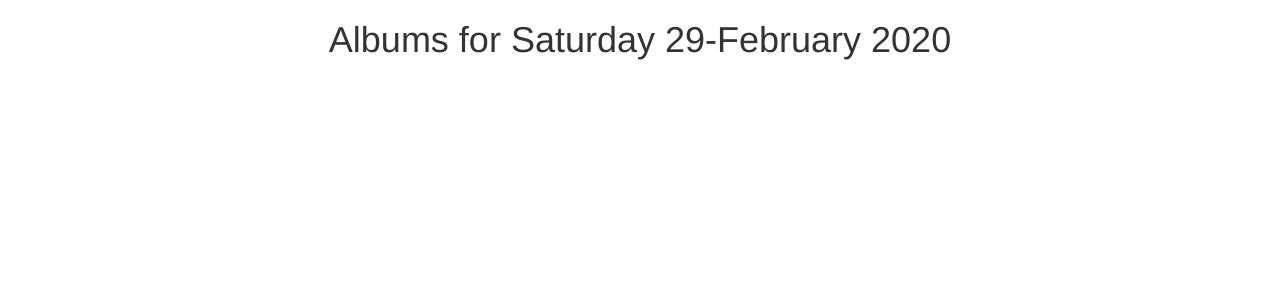
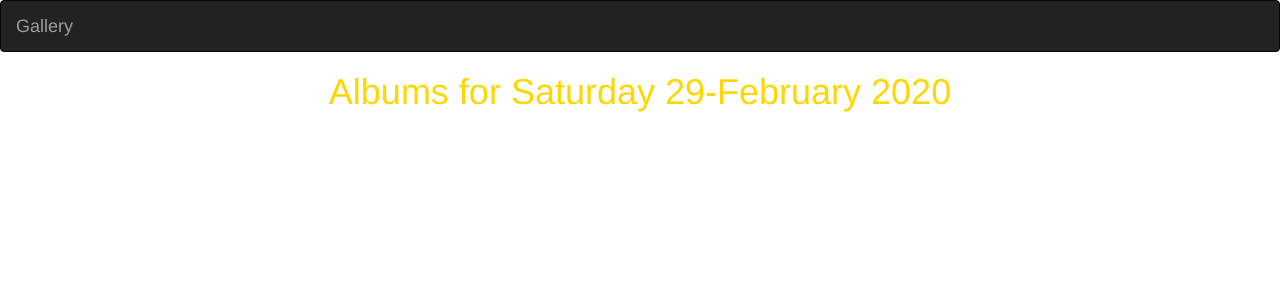
Before and after one commit to JamesOdera/ng, a Django app: page /album/today/ in a window 1280 px wide. Shown: the top 300 px of the page. Run offline with Django 3.2, Linux system fonts and the light colour scheme; some libraries are stand-ins or nearby versions.

Commit message:
Add a navbar and a css link for further styling

```diff
--- a/album/templates/all-album/base.html
+++ b/album/templates/all-album/base.html
@@ -1,4 +1,5 @@
 {% load bootstrap3 %}
+{% load static%}
 <!DOCTYPE html>
 <html>
 <head>
@@ -12,10 +13,14 @@
 
   {% block styles %}
     {% bootstrap_css %}
+    <link rel="stylesheet" href="{% static 'css/album.css' %}">
   {% endblock %}
 
 </head>
 <body>
+
+    {% include "navbar.html" %}
+
     {% block content %} <h1 class='text-center'>Albums for {{date|date:"l d-F Y"}}</h1> {%endblock%}
 
     {% block scripts %}
--- /dev/null
+++ b/album/templates/navbar.html
@@ -0,0 +1,17 @@
+<!DOCTYPE html>
+<html lang="en">
+<head>
+
+  <meta charset="utf-8">
+  <meta name="viewport" content="width=device-width, initial-scale=1">
+</head>
+<body>
+<nav class="navbar navbar-inverse">
+  <div class="container-fluid">
+    <div class="navbar-header">
+      <a class="navbar-brand" href="{% url 'albumToday' %}">Gallery</a>
+    </div>
+  </div>
+</nav>
+</body>
+</html>
--- a/gallery/settings.py
+++ b/gallery/settings.py
@@ -120,3 +120,6 @@ USE_TZ = True
 # https://docs.djangoproject.com/en/1.11/howto/static-files/
 
 STATIC_URL = '/static/'
+STATICFILES_DIRS = [
+    os.path.join(BASE_DIR, "static"),
+]
--- /dev/null
+++ b/static/css/album.css
@@ -0,0 +1,4 @@
+h1
+{
+  color: gold;
+}
```
